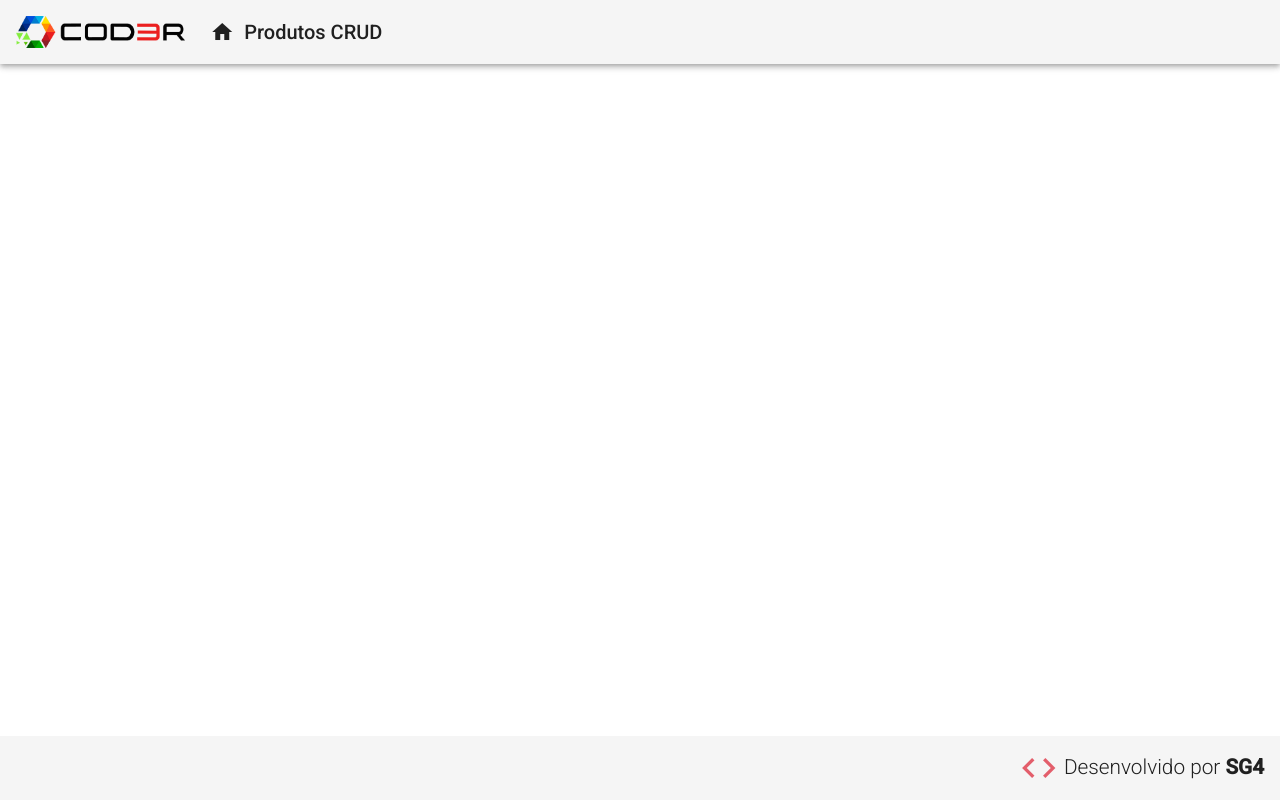
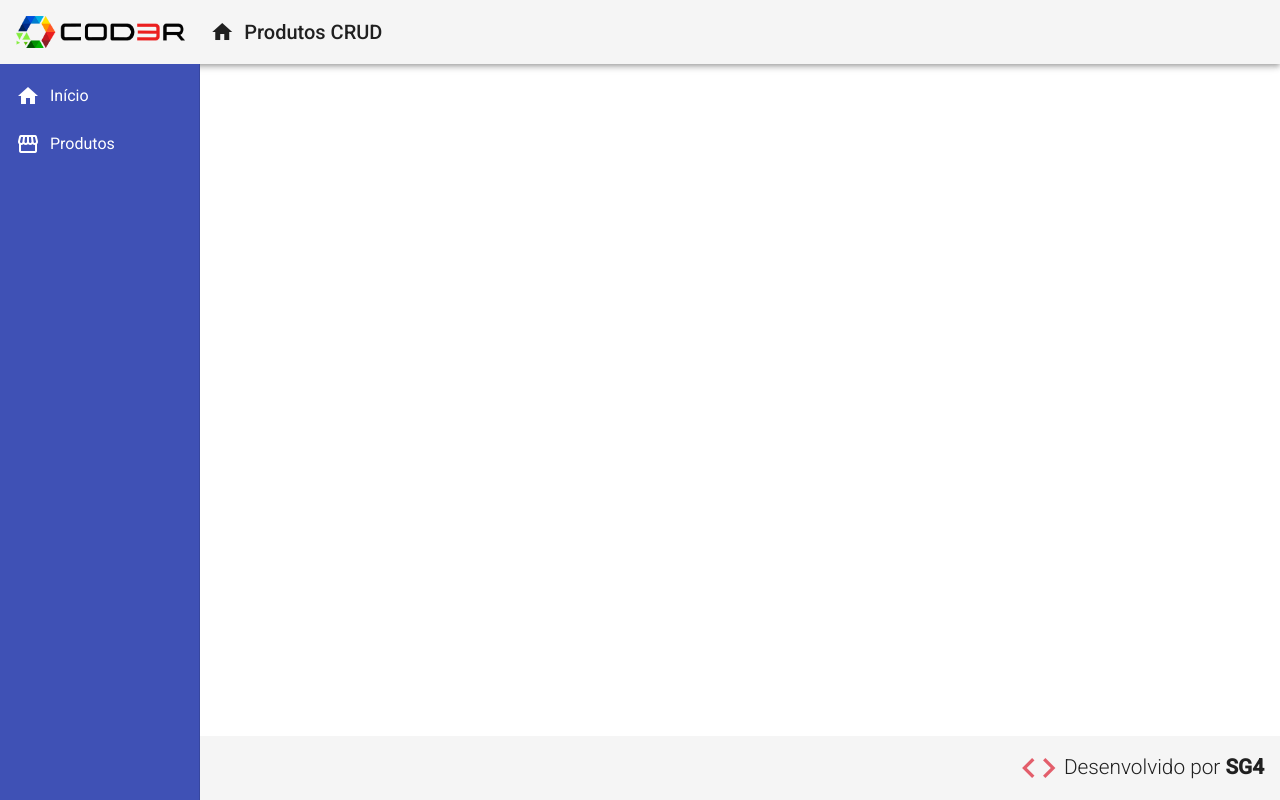
Before and after one commit to joaopaulu/angular-sandbox, an Angular app in the folder produtos-client/frontend/: page / in a window 1280 px wide. Built offline with nearby package versions, Linux system fonts and the light colour scheme.

Commit message:
Create nav component

```diff
--- a/produtos-client/frontend/src/app/app.component.html
+++ b/produtos-client/frontend/src/app/app.component.html
@@ -1,2 +1,3 @@
 <app-header></app-header>
+<app-nav></app-nav>
 <app-footer></app-footer>
--- /dev/null
+++ b/produtos-client/frontend/src/app/components/template/nav/nav.component.css
@@ -0,0 +1,12 @@
+.sidenav{
+  background-color: #3F51B5;
+  width: 200px;
+}
+
+.sidenav a {
+  color: #FFF;
+}
+
+.sidenav i {
+  padding-right: 10px;
+}
--- /dev/null
+++ b/produtos-client/frontend/src/app/components/template/nav/nav.component.html
@@ -0,0 +1,19 @@
+<mat-sidenav-container class="container">
+  <mat-sidenav class="sidenav" mode="side" opened
+    fixedInViewport="true" fixedTopGap="64">
+    <mat-nav-list class="nav-list">
+      <a mat-list-item>
+        <i class="material-icons">
+          home
+        </i>
+        Início
+      </a>
+      <a mat-list-item>
+        <i class="material-icons">
+          storefront
+        </i>
+        Produtos
+      </a>
+    </mat-nav-list>
+  </mat-sidenav>
+</mat-sidenav-container>
--- /dev/null
+++ b/produtos-client/frontend/src/app/components/template/nav/nav.component.ts
@@ -0,0 +1,15 @@
+import { Component, OnInit } from '@angular/core';
+
+@Component({
+  selector: 'app-nav',
+  templateUrl: './nav.component.html',
+  styleUrls: ['./nav.component.css']
+})
+export class NavComponent implements OnInit {
+
+  constructor() { }
+
+  ngOnInit(): void {
+  }
+
+}
```
Also changed, not shown: produtos-client/frontend/src/app/app.module.ts (+10 -3 lines).
